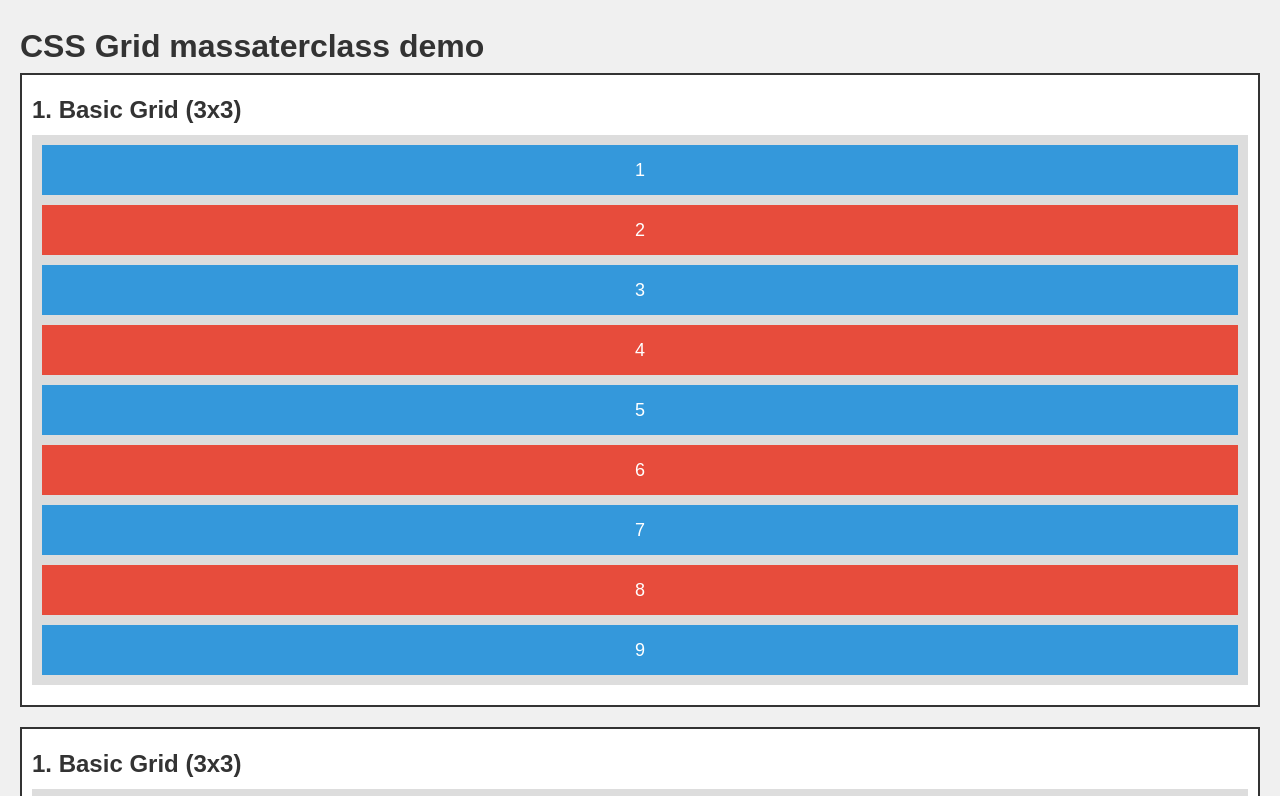
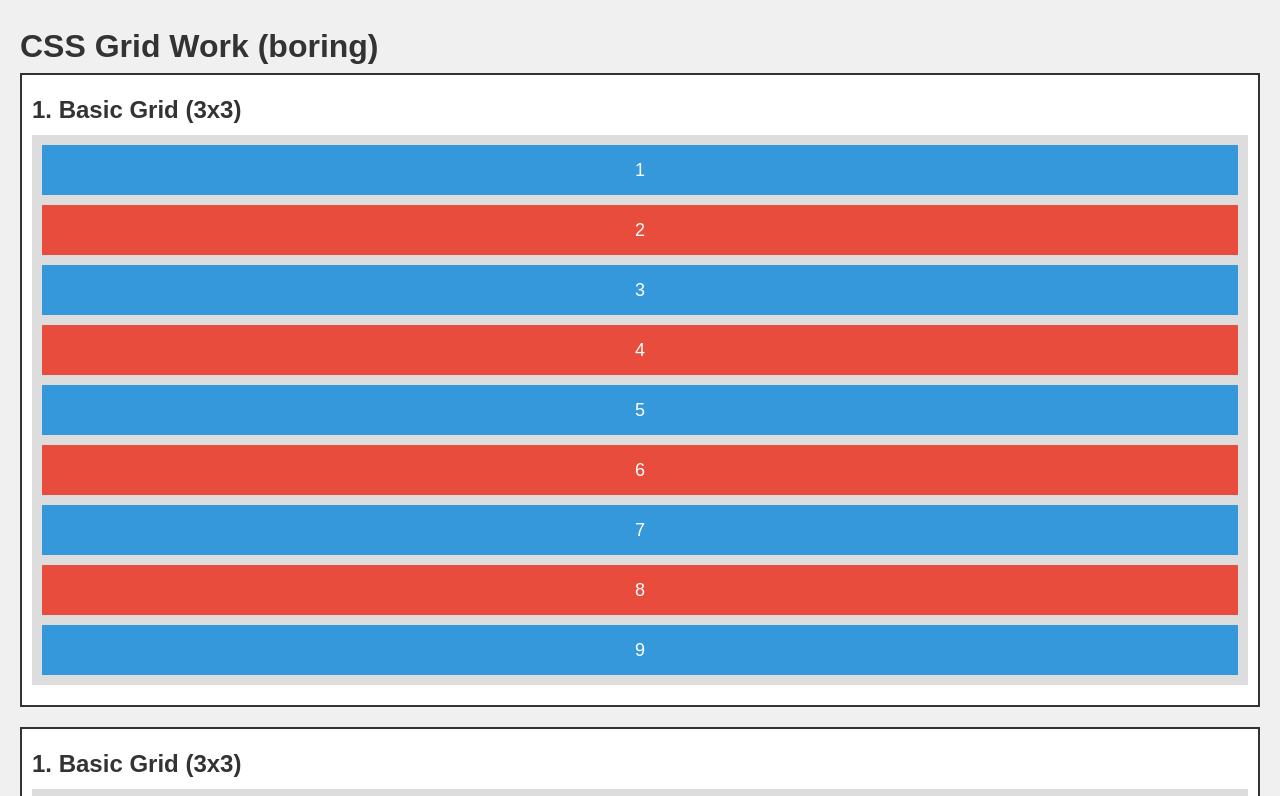
Before and after one commit to MdHananSjd/Web-Dev-Journal, a plain HTML site: page css/08_grids_masterclass/masterclass_grid.html in a window 1280 px wide. Shown: the top 796 px of the page. Drawn offline with Linux system fonts and the light colour scheme.

Commit message:
grid doc updates

```diff
--- a/css/08_grids_masterclass/masterclass_grid.html
+++ b/css/08_grids_masterclass/masterclass_grid.html
@@ -3,7 +3,7 @@
 <head>
     <meta charset="UTF-8">
     <meta name="viewport" content="width=device-width, initial-scale=1.0">
-    <title>Grids Masterclass</title>
+    <title>Grids Studies</title>
     <style>
         body{
             font-family: Arial, Helvetica, sans-serif;
@@ -48,7 +48,7 @@
     </style>
 </head>
 <body>
-    <h1>CSS Grid massaterclass demo</h1>
+    <h1>CSS Grid Work (boring)</h1>
 
     <div class="container">
         <h2>1. Basic Grid (3x3)</h2>
```
